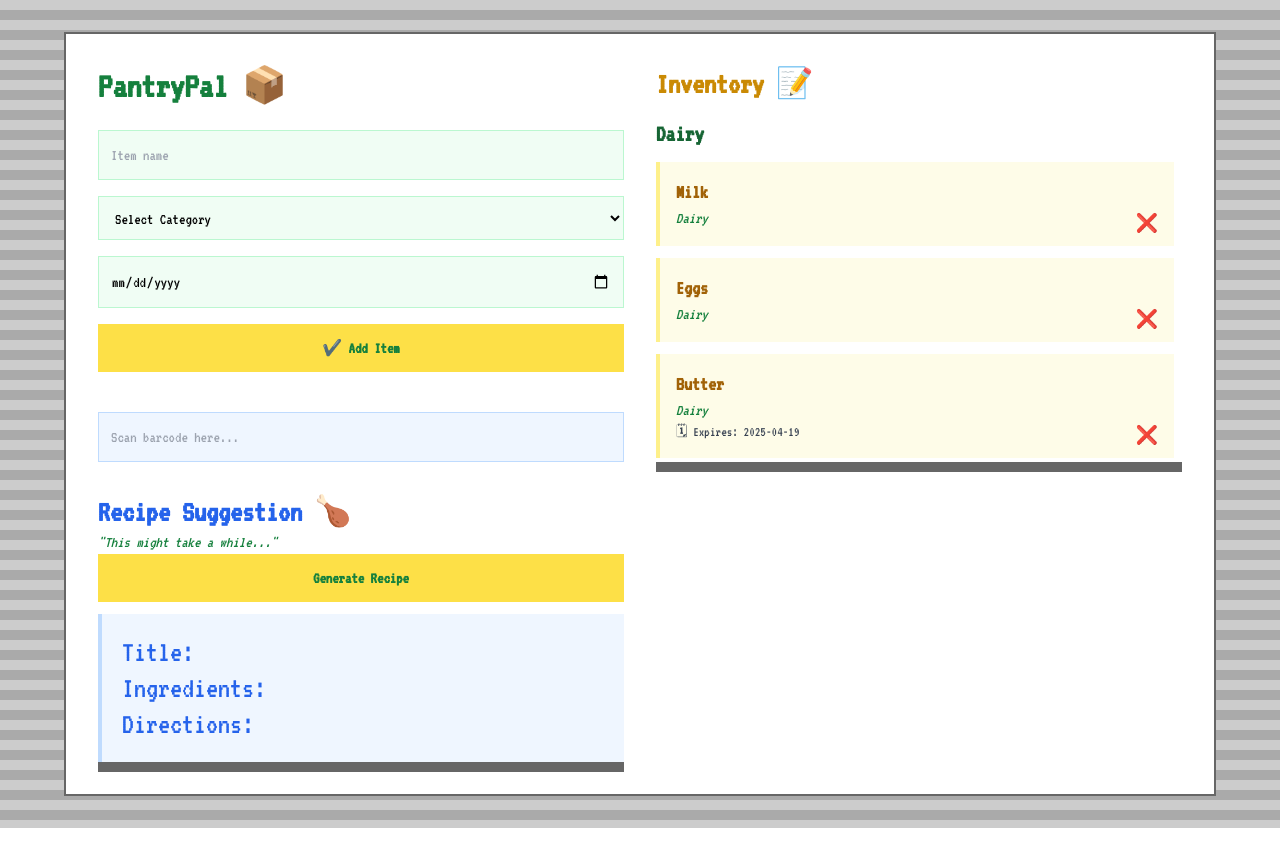
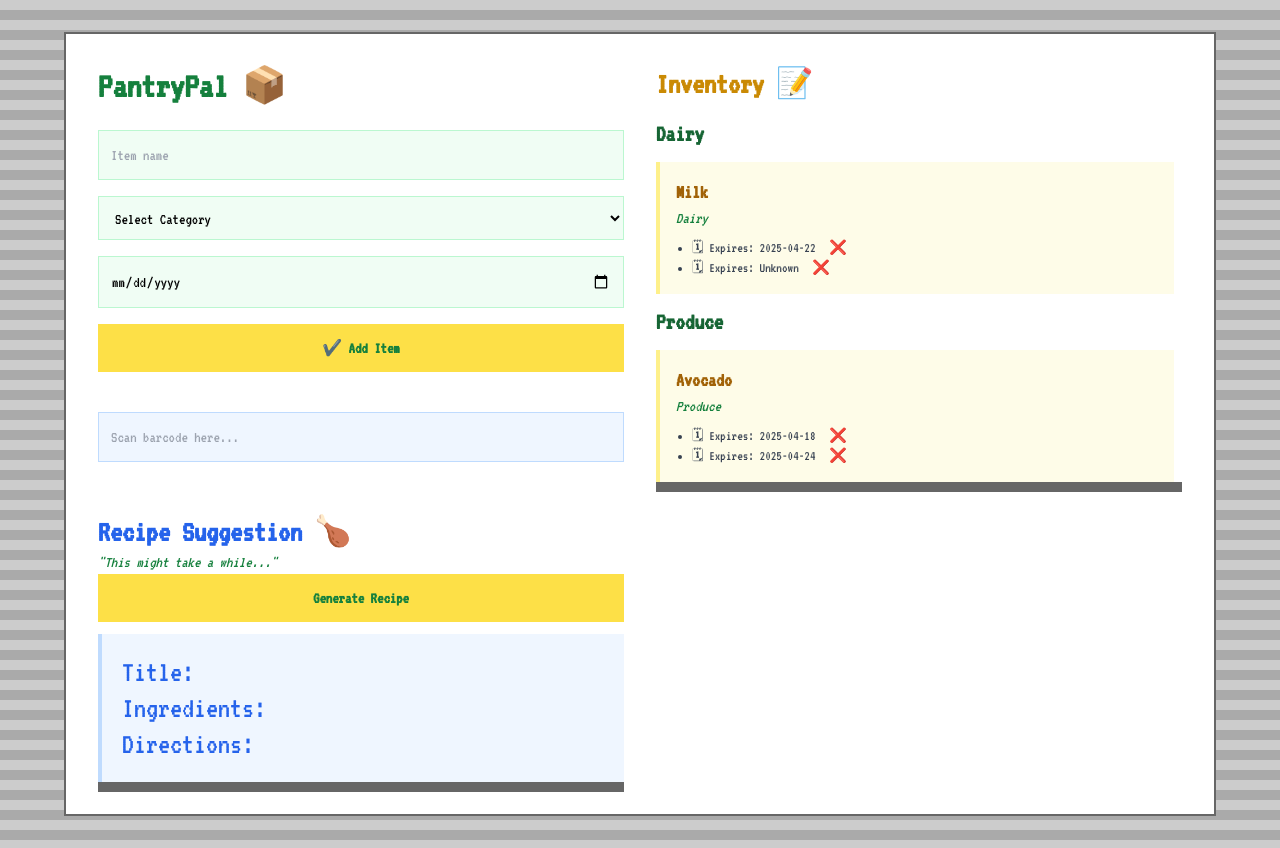
Before and after one commit to elliestone06/PantryPal, a Flask app: page / in a window 1280 px wide. Run offline with Flask 3, Linux system fonts and the light colour scheme; some libraries are stand-ins or nearby versions.

Commit message:
fixed expiration date issue and added better comments.

```diff
--- a/app.py
+++ b/app.py
@@ -6,79 +6,146 @@ import Recipe as recipe
 from datetime import datetime
 from collections import defaultdict
 
+# Initialize the Flask application
 app = Flask(__name__)
 
+# File where grocery data will be saved
 data_file = 'data.json'
 
+# ---------- Data Handling Functions ----------
+
 def load_items():
+    """
+    Load grocery items from the data file (data.json).
+    If the file exists, read and parse it as a list.
+    If the file doesn't exist, return an empty list.
+    """
     if os.path.exists(data_file):
         with open(data_file, 'r') as file:
             return json.load(file)
     return []
 
 def save_items():
+    """
+    Save the current list of grocery items to the JSON file.
+    This function writes the global 'items' list to disk.
+    """
     with open(data_file, 'w') as file:
         json.dump(items, file, indent=4)
 
-# Global list of items, initially loaded from file
+# Load grocery items into memory at startup
 items = load_items()
+
+# ---------- Routes ----------
 
 @app.route("/")
 def index():
-    categorized = defaultdict(lambda: defaultdict(list))
+    """
+    Display the main inventory page.
+    Groups grocery items by category and item name, and lists their expiration dates.
+    Expiration dates are sorted from earliest to latest. Items without expiration dates are shown last.
+    """
+    # Grouping structure: {category -> {item_name -> [ {expiration, index}, ... ]}}
+    grouped = defaultdict(lambda: defaultdict(list))
+
+    # Add each item to its appropriate group
     for i, item in enumerate(items):
         category = item.get("category", "Unknown")
         name = item.get("name", "Unnamed")
         expiration = item.get("expiration", "")
-        categorized[category][name].append({"expiration": expiration, "index": i, "name": name, "category": category})
+        grouped[category][name].append({
+            "expiration": expiration,
+            "index": i  # Save original index so we can delete it later
+        })
 
-    # Sort expiration dates
-    for cat in categorized:
-        for name in categorized[cat]:
-            categorized[cat][name].sort(
-                key=lambda x: datetime.strptime(x["expiration"], "%Y-%m-%d") if x["expiration"] else datetime.max
+    # Sort expiration dates within each group; handle missing/invalid dates by sending them to the bottom
+    for category in grouped:
+        for name in grouped[category]:
+            grouped[category][name].sort(
+                key=lambda entry: (
+                    datetime.strptime(entry["expiration"], "%Y-%m-%d")
+                    if entry["expiration"] and entry["expiration"] != "Unknown"
+                    else datetime.max
+                )
             )
 
-    sorted_categorized = dict(sorted(categorized.items()))
+    # Sort all categories alphabetically
+    sorted_grouped = dict(sorted(grouped.items()))
 
-    return render_template("index.html", categorized_items=sorted_categorized)
+    # Pass grouped and sorted items to the template
+    return render_template("index.html", categorized_items=sorted_grouped)
 
 @app.route("/add", methods=["POST"])
 def add_item():
+    """
+    Add a new grocery item submitted from the form.
+    Collects item name, category, and optional expiration date.
+    Saves the item and reloads the updated list.
+    """
     global items
+
+    # Get form data, clean it, and apply formatting
     name = request.form.get("item", "").strip().title()
     category = request.form.get("category", "").strip().title()
     expiration = request.form.get("expiration", "").strip() or "Unknown"
 
+    # Only add if both name and category are provided
     if name and category:
-        items.append({"name": name, "category": category, "expiration": expiration})
-        save_items()
-        items = load_items()
+        items.append({
+            "name": name,
+            "category": category,
+            "expiration": expiration
+        })
+        save_items()       # Save updated list to file
+        items = load_items()  # Reload from file to keep in sync
 
     return redirect(url_for("index"))
 
 @app.route("/remove/<int:item_index>")
 def remove_item(item_index):
+    """
+    Remove a grocery item using its index in the list.
+    This is triggered when the ❌ button is clicked next to an item.
+    """
     global items
+
+    # Make sure the index is valid before trying to remove
     if 0 <= item_index < len(items):
-        items.pop(item_index)
-        save_items()
-        items = load_items()
+        items.pop(item_index)   # Remove from list
+        save_items()            # Save updated list
+        items = load_items()    # Reload for consistency
+
     return redirect(url_for("index"))
 
 @app.route("/lookup")
 def lookup_barcode():
+    """
+    Handle barcode lookups using Open Food Facts API.
+    When a user scans a barcode, this route tries to fetch the product name and category.
+
+    Returns:
+        JSON containing name, category, and empty expiration
+        Status codes:
+            200 - Success
+            400 - Missing barcode
+            404 - Product not found
+            500 - API or internal error
+    """
     barcode = request.args.get("barcode")
     if not barcode:
-        return jsonify({}), 400
+        return jsonify({}), 400  # No barcode provided
+
     try:
+        # Query the Open Food Facts API
         url = f"https://world.openfoodfacts.org/api/v0/product/{barcode}.json"
         response = requests.get(url)
         data = response.json()
 
+        # If barcode is not found in the database
         if data.get("status") != 1:
             return jsonify({}), 404
 
+        # Extract product info
         product = data.get("product", {})
         name = product.get("product_name", "")
         category = product.get("categories_tags", [""])[0].replace("en:", "").title() if product.get("categories_tags") else ""
@@ -86,24 +153,32 @@ def lookup_barcode():
         return jsonify({
             "name": name,
             "category": category,
-            "expiration": ""
+            "expiration": ""  # Leave this blank for the user to enter manually
         })
+
     except Exception as e:
         print("Open Food Facts API error:", e)
-        return jsonify({}), 500
+        return jsonify({}), 500  # Internal server error
 
 @app.route("/recipe")
 def makeRecipe():
+    """
+    Call the Recipe module to generate a suggested recipe based on items.
+    Returns JSON data containing title, ingredients, and directions.
+    """
     try:
         title, ingredients, directions = recipe.make()
         return jsonify({
             "title": title,
             "ingredients": ingredients,
-            "directions" : directions
+            "directions": directions
         })
     except Exception as e:
         print("Recipe error:", e)
         return jsonify({}), 500
 
+# ---------- App Runner ----------
+
 if __name__ == "__main__":
+    # Start the app in debug mode so changes auto-reload during development
     app.run(debug=True)
--- a/data.json
+++ b/data.json
@@ -1,17 +1,22 @@
 [
+    {
+        "name": "Avocado",
+        "category": "Produce",
+        "expiration": "2025-04-24"
+    },
+    {
+        "name": "Avocado",
+        "category": "Produce",
+        "expiration": "2025-04-18"
+    },
     {
         "name": "Milk",
         "category": "Dairy",
-        "expiration": ""
+        "expiration": "Unknown"
     },
     {
-        "name": "Eggs",
+        "name": "Milk",
         "category": "Dairy",
-        "expiration": ""
-    },
-    {
-        "name": "Butter",
-        "category": "Dairy",
-        "expiration": "2025-04-19"
+        "expiration": "2025-04-22"
     }
 ]
--- a/templates/index.html
+++ b/templates/index.html
@@ -78,24 +78,26 @@
 <div class="pixelated-shadow">
     <h2 class="text-3xl font-semibold text-yellow-600 mb-4">Inventory 📝</h2>
     <ul class="space-y-3 max-h-[70vh] overflow-y-auto pr-2">
-        {% for category, items_by_name in categorized_items.items() %}
-            <h3 class="text-2xl text-green-800 font-bold">{{ category }}</h3>
-            {% for name, item_group in items_by_name.items() %}
+        {% for category, grouped_items in categorized_items.items() %}
+  <h3 class="text-2xl font-bold text-green-800">{{ category }}</h3>
+  {% for name, item_group in grouped_items.items() %}
+    <li class="bg-yellow-50 border-l-[4px] border-yellow-200 p-4 rounded-none shadow-none mb-2">
+        <div>
+            <p class="text-xl font-bold text-yellow-700">{{ name }}</p>
+            <p class="text-md italic text-green-700">{{ category }}</p>
+            <ul class="ml-4 mt-2 list-disc text-sm text-gray-700">
                 {% for item in item_group %}
-                    <li class="bg-yellow-50 border-l-[4px] border-yellow-200 p-4 rounded-none shadow-none">
-                        <div>
-                            <p class="text-xl font-bold text-yellow-700">{{ item.name }}</p>
-                            <p class="text-md italic text-green-700">{{ item.category }}</p>
-                            {% if item.expiration %}
-                                <p class="text-sm text-gray-700">🗓 Expires: {{ item.expiration }}</p>
-                            {% endif %}
-                        </div>
-                        <a href="{{ url_for('remove_item', item_index=item.index) }}"
-                           class="text-red-500 hover:text-red-700 font-bold text-lg float-right -mt-[20px]">❌</a>
+                    <li>
+                        🗓 Expires: {{ item.expiration }}
+                        <a href="{{ url_for('remove_item', item_index=item.index) }}" class="text-red-500 hover:text-red-700 ml-2">❌</a>
                     </li>
                 {% endfor %}
-            {% endfor %}
-        {% endfor %}
+            </ul>
+        </div>
+    </li>
+  {% endfor %}
+{% endfor %}
+
     </ul>
 </div>
 
```
